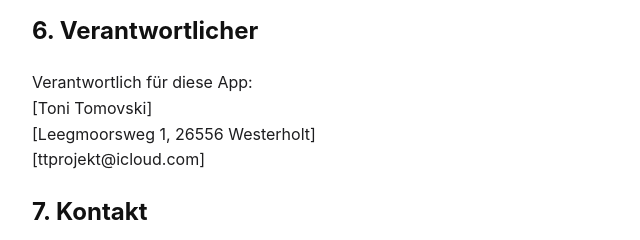
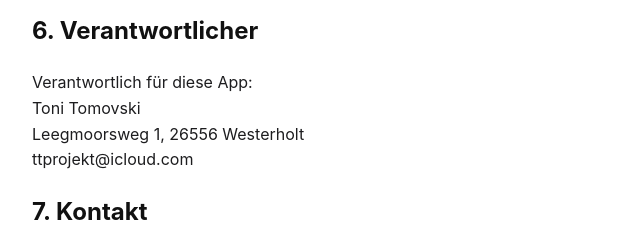
Before and after one commit to tektronic52tt/todo-board-datenschutz, a plain HTML site: page index.html in a window 1280 px wide. Shown: the part 794-1034 px from the top of the page, 215-855 px from the left. Drawn offline with Linux system fonts and the light colour scheme.

Commit message:
Update index.html

```diff
--- a/index.html
+++ b/index.html
@@ -67,9 +67,9 @@
     <h2>6. Verantwortlicher</h2>
     <p>
       Verantwortlich für diese App:<br>
-      [Toni Tomovski]<br>
-      [Leegmoorsweg 1, 26556 Westerholt]<br>
-      [ttprojekt@icloud.com]
+      Toni Tomovski<br>
+      Leegmoorsweg 1, 26556 Westerholt<br>
+      ttprojekt@icloud.com
     </p>
 
     <h2>7. Kontakt</h2>
```
